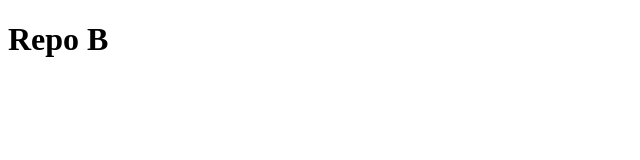
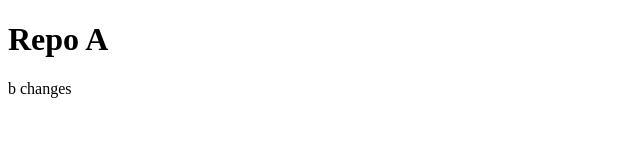
Before and after one commit to suesheno/test-repo-rebase, a plain HTML site: page index.html in a window 1280 px wide. Shown: the full height of the page, 0-640 px from the left. Drawn offline with Linux system fonts and the light colour scheme.

Commit message:
change b

```diff
--- a/index.html
+++ b/index.html
@@ -7,6 +7,7 @@
     <title>Document</title>
 </head>
 <body>
-    <h1>Repo B</h1>
+    <h1>Repo A</h1>
+    <span>b changes</span>
 </body>
 </html>
```
